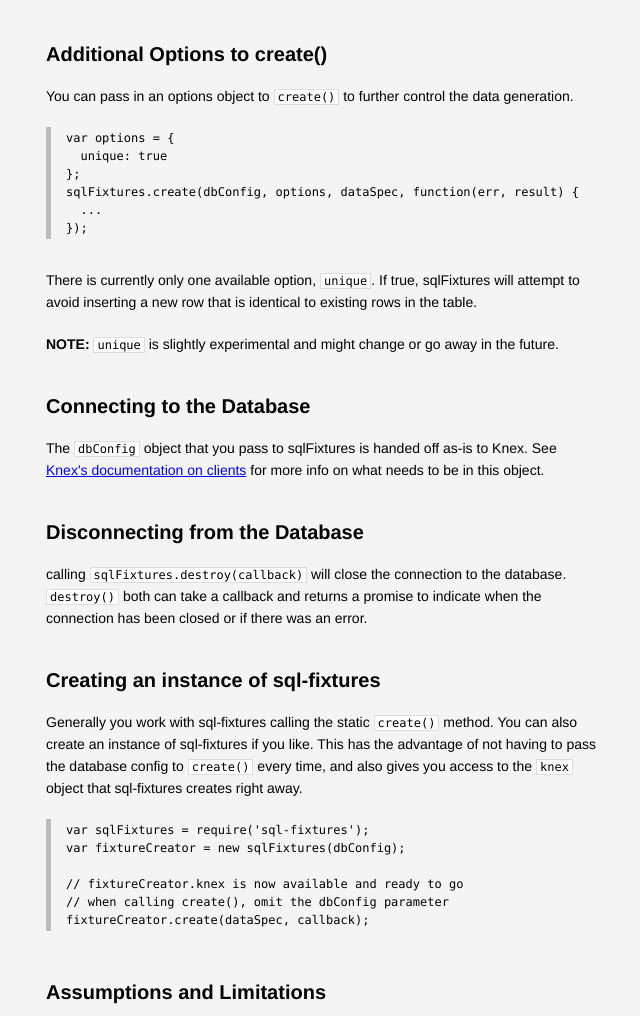
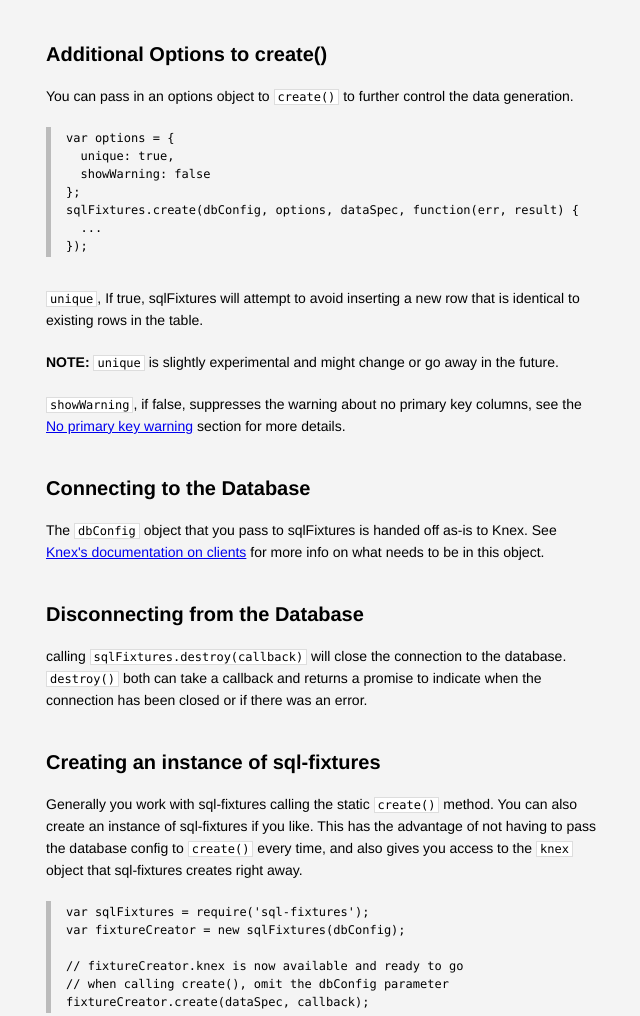
Before and after one commit to city41/node-sql-fixtures, a plain HTML site: page index.html in a window 1280 px wide. Shown: the part 3920-4936 px from the top of the page, without its empty margins (262-902 px from the left). Drawn offline with Linux system fonts and the light colour scheme.

Commit message:
Added doc about showWarning, releasing 0.9.0

```diff
--- a/index.html
+++ b/index.html
@@ -213,15 +213,18 @@ sqlFixtures.create(dbConfig, dataSpec, function(err, result) {
         <p>You can pass in an options object to <tt>create()</tt> to further control the data generation.</p>
 
 <pre>var options = {
-  unique: true
+  unique: true,
+  showWarning: false
 };
 sqlFixtures.create(dbConfig, options, dataSpec, function(err, result) {
   ...
 });</pre>
 
-        <p>There is currently only one available option, <tt>unique</tt>. If true, sqlFixtures will attempt to avoid inserting a new row that is identical to existing rows in the table.</p>
+        <p><tt>unique</tt>, If true, sqlFixtures will attempt to avoid inserting a new row that is identical to existing rows in the table.</p>
 
         <p><b>NOTE:</b> <tt>unique</tt> is slightly experimental and might change or go away in the future.</p>
+
+        <p><tt>showWarning</tt>, if false, suppresses the warning about no primary key columns, see the <a href="#no-primary-key-warning">No primary key warning</a> section for more details.</p>
 
         <h2 id="connecting-to-the-database">Connecting to the Database</h2>
         <p>The <tt>dbConfig</tt> object that you pass to sqlFixtures is handed off as-is to Knex. See <a href="http://knexjs.org/#Installation-client">Knex's documentation on clients</a> for more info on what needs to be in this object.</p>
@@ -265,6 +268,8 @@ fixtureCreator.create(dataSpec, callback);</pre>
             This also means sql-fixtures is more performant with Postgres, as it can insert rows in bulk, where with the other databases
             records must be inserted one at a time.
           </p>
+          <h4>Suppress the Warning</h4>
+          <p>You can suppress this warning by adding <tt>{showWarning: false}</tt> as an additional parameter to <tt>create()</tt>.</p>
       </div>
    </body>
 </html>
```
